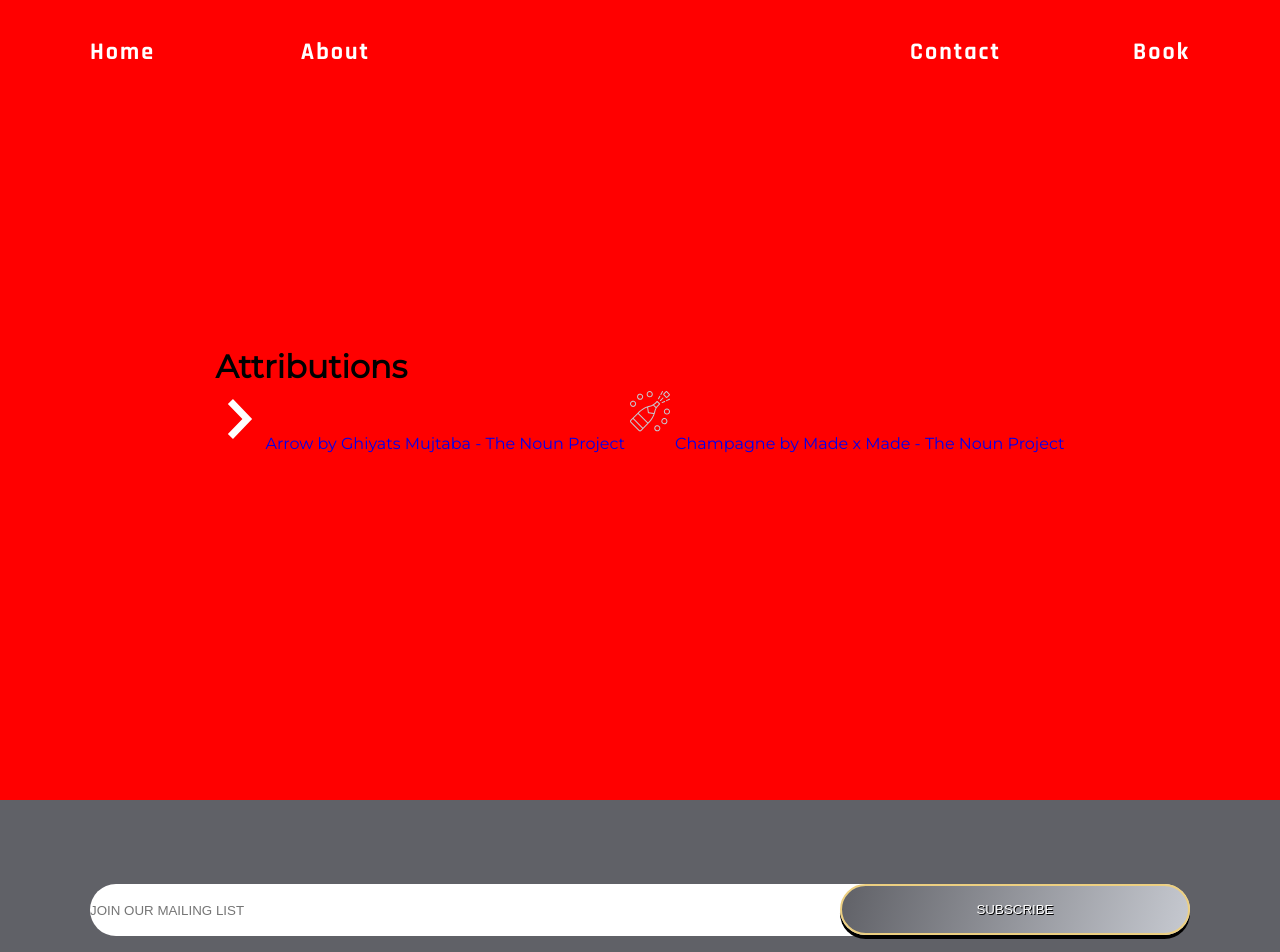
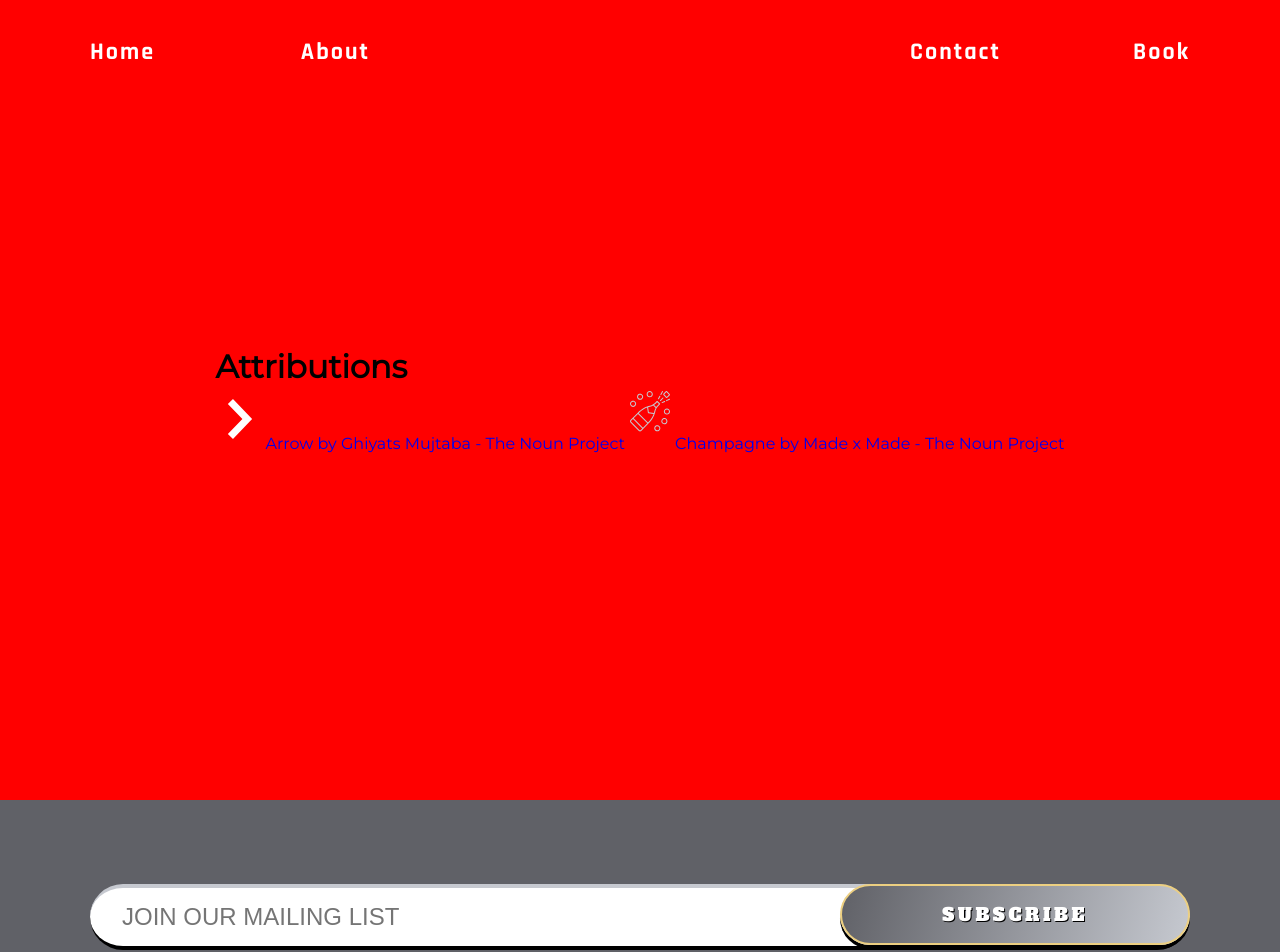
Before and after one commit to stevexero/vegasluxuryhometours, a React (Create React App) app: page /attributions in a window 1280 px wide. Shown: the top 952 px of the page. Built offline with nearby package versions, Linux system fonts and the light colour scheme.

Commit message:
styled footer inputs

```diff
--- a/src/components/Footer.css
+++ b/src/components/Footer.css
@@ -14,9 +14,19 @@
 
 .Footer-head input[type='text'] {
   width: 100%;
-  height: 3.25rem;
+  height: 4.1rem;
+  padding-left: 2rem;
   border-radius: 50px;
   border: none;
+  border-top: 4px solid var(--color-light-silver);
+  border-bottom: 4px solid var(--color-black);
+  font-size: 1.5rem;
+  color: var(--color-dark-silver);
+}
+
+.Footer-head input[type='text']:focus,
+.btn-footer {
+  outline: none;
 }
 
 .btn-footer {
@@ -38,3 +48,7 @@
   position: absolute;
   right: 0;
 }
+
+.btn-footer:hover {
+  cursor: pointer;
+}
--- a/src/components/Footer.js
+++ b/src/components/Footer.js
@@ -1,4 +1,5 @@
 import { Link } from 'react-router-dom';
+import { motion } from 'framer-motion';
 
 import './Footer.css';
 
@@ -7,7 +8,17 @@ const Footer = () => {
     <footer className='Footer ptb-84'>
       <div className='Footer-head'>
         <input type='text' placeholder='JOIN OUR MAILING LIST' />
-        <button className='btn-footer'>SUBSCRIBE</button>
+        <motion.button
+          whileHover={{
+            scale: 1.1,
+            transition: {
+              duration: 0.2,
+              type: 'spring',
+            },
+          }}
+          className='btn-footer alfa-slab-one-18'>
+          SUBSCRIBE
+        </motion.button>
       </div>
       <div className='Footer-body ptb-84'>
         <Link to='/attributions'>Attributions</Link>
```
